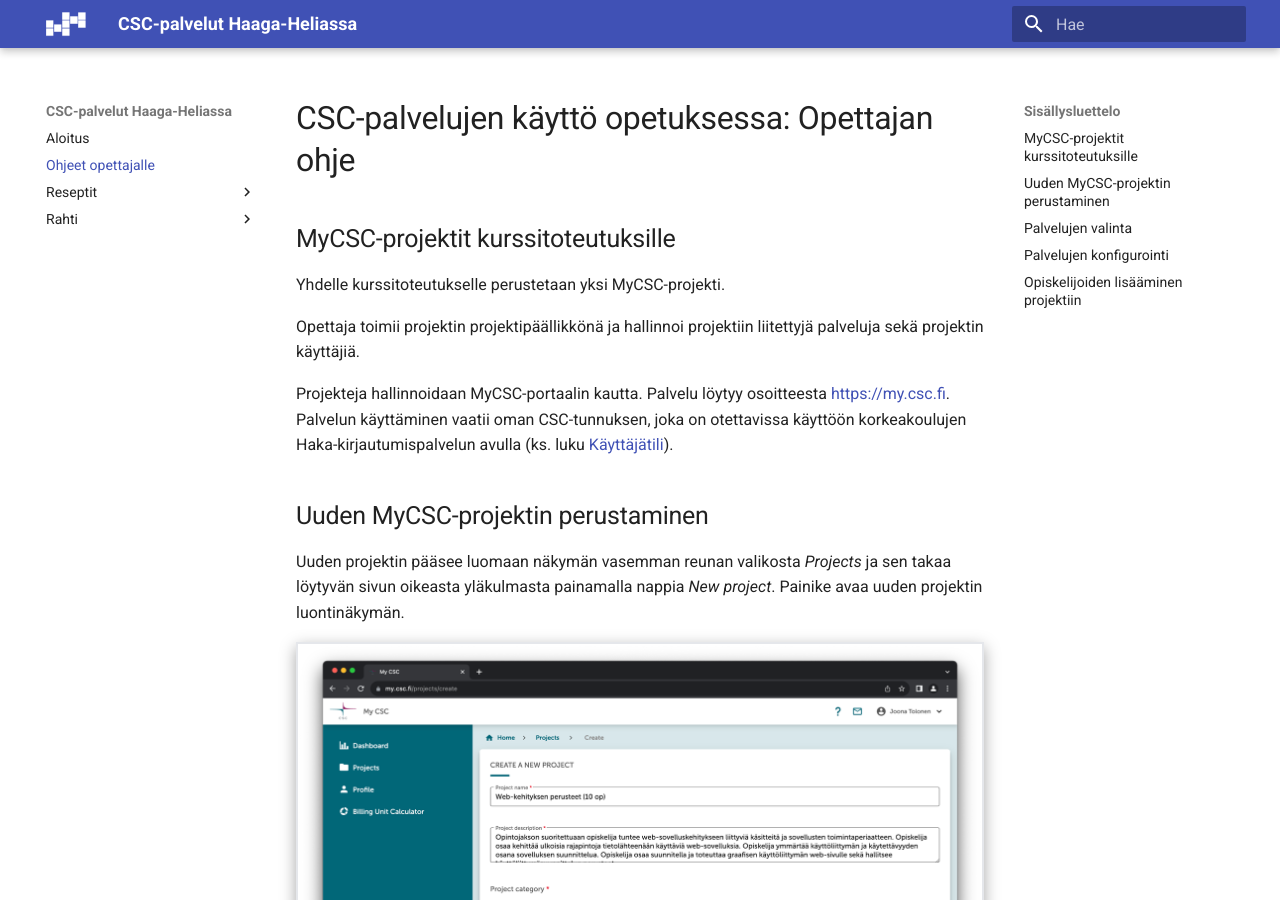
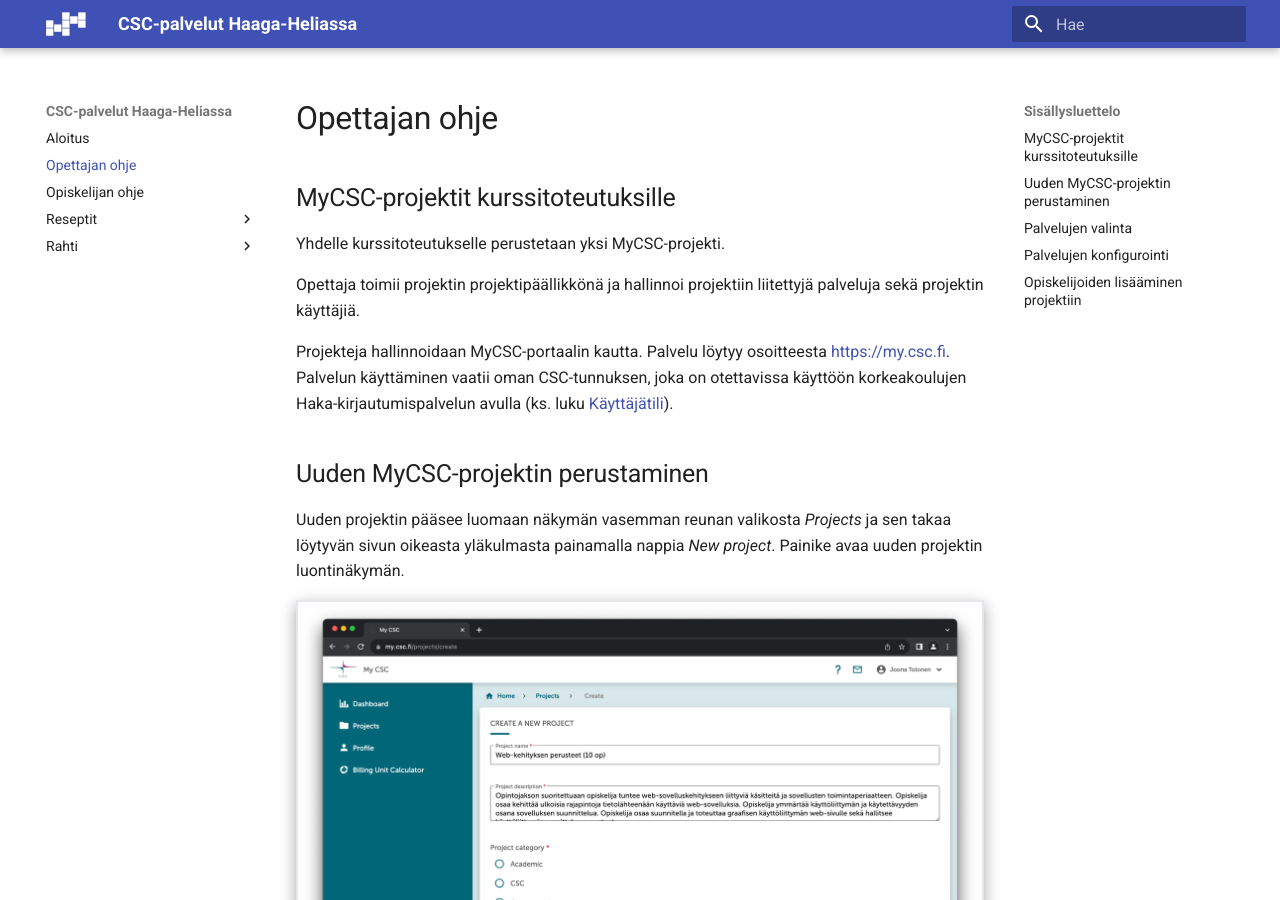
Before and after one commit to haagahelia/hh-csc-docs, an MkDocs documentation site: the page built from docs/ohje_opettaja.md, in a window 1280 px wide and 900 px high. Built offline with MkDocs 1.6.1 and Material for MkDocs 9.7.7, drawn with Linux system fonts in a browser that asks for light colours.

Commit message:
Virtaviivaistettu hieman navigaation konfiguraatiota, lisätty placeholder opiskelijan ohjeille.

```diff
--- a/docs/ohje_opettaja.md
+++ b/docs/ohje_opettaja.md
@@ -1,4 +1,4 @@
-# CSC-palvelujen käyttö opetuksessa: Opettajan ohje
+# Opettajan ohje
 
 ## MyCSC-projektit kurssitoteutuksille
 
--- /dev/null
+++ b/docs/ohje_opiskelija.md
@@ -0,0 +1,3 @@
+# Opiskelijan ohje
+
+TBD
--- a/mkdocs.yml
+++ b/mkdocs.yml
@@ -1,7 +1,8 @@
 site_name: CSC-palvelut Haaga-Heliassa
 nav:
   - Aloitus: index.md
-  - Ohjeet opettajalle: ohje_opettaja.md
+  - ohje_opettaja.md
+  - ohje_opiskelija.md
   - Reseptit:
     - resepti_spring_rahti.md
     - ohje_react_rahti.md
```
